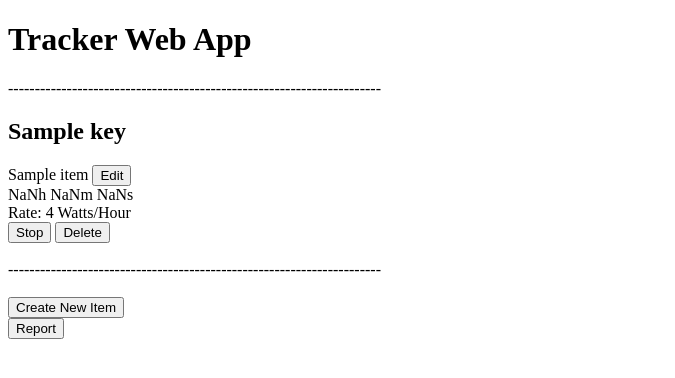
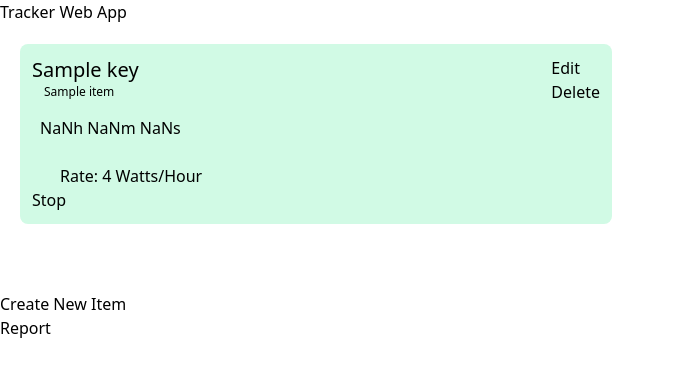
Before and after one commit to poonbing/Negco2, a Flask app: template app/templates/tracker/tracker.html in a window 1280 px wide. Shown: the top 378 px of the page, without its empty margins (0-675 px from the left). Run offline with Flask 3, Linux system fonts and the light colour scheme; the template is opened without the code that fills it: most values are stand-ins (such as "Sample title", 1, 10 or a date in 2020); parts of the project's set-up code (start-up, migrations or seed data) failed here and were passed over; some libraries are stand-ins or nearby versions.

Commit message:
ready to merge

```diff
--- a/app/models.py
+++ b/app/models.py
@@ -163,7 +163,7 @@ class SessionInfo(db.Model):
 
     id = db.Column(db.String(36), primary_key=True, nullable=False, unique=True)
     active_sessions = db.Column(
-        db.String(45), ForeignKey("session_tracker.user_id"), nullable=False
+        db.String(45), ForeignKey("users.user_id"), nullable=False
     )
     name = db.Column(db.String(45), nullable=False)
     item = db.Column(db.String(45), nullable=False)
--- a/app/templates/tracker/tracker.html
+++ b/app/templates/tracker/tracker.html
@@ -2,6 +2,7 @@
 <html>
 <head>
     <title>Tracker Web App</title>
+    <script src="https://cdn.tailwindcss.com"></script>
     <script>
         function startTimer(startTime, elementId) {
             if (startTime !== 'None') {
@@ -53,29 +54,35 @@
     </script>
 </head>
 <body>
+
     <h1>Tracker Web App</h1>
+    <div class="grid grid-cols-2 gap-4">
     {% for key in keylist %}
-    ----------------------------------------------------------------------
-    <div id="'trackercard">
-        <h2 id="key">{{ key.name }}</h2>
+        <div id="'trackercard" class="m-5 bg-emerald-100 rounded-lg">
+            <div class="m-3 flex justify-between">
                 <div>
-            {{ key.item }}
+                    <div class="text-xl"><h2 id="key">{{ key.name }}</h2></div>
+                    <div class="ml-3 text-xs">{{ key.item }} </div>
+                </div>
+                <div>
                     <button onclick=" toggleform('{{ key.name }}', '{{ key.name }}', '{{ key.item }}', '{{ key.rate }}', 'update' )"> Edit </button>
+                    <form action="/track" name="delete" id="delete" method="POST">
+                        <input type="text" id="index" name="index" style="display: none;" value="{{ key.name }}">
+                        <button name="delete" id="delete"> Delete </button>
+                    </form>
                 </div>
-        <form name="tracker" action="/track" method="POST">
+            </div>
+            <span id="timer-{{ key.name }}" class="ml-5"> 0h 0m 0s</span>
+            <form name="tracker" action="/track" method="POST" class="ml-10">
                 <input type="text" id="name" name="name" value="{{ key.name }}" style="display: none;">
-            <span id="timer-{{ key.name }}"> 0h 0m 0s</span>
+
                 <br>
                 <label for="rate">Rate: {{ key.rate }} Watts/Hour</label>
                 <input type="text" id="item" name="item" value="{{ key.item }}" style="display: none;">
                 <input type="text" id="rate" name="rate" value="{{ key.rate }}" style="display: none;">
                 <input type="text" id="key" name="key" value="{{ key.session_id }}" style="display: none;">
                 <br>
-            <button id="start_tracker" name="start_tracker" type="submit">Start</button>
-            <form action="/track" name="delete" id="delete" method="POST">
-                <input type="text" id="index" name="index" style="display: none;" value="{{ key.name }}">
-                <button name="delete" id="delete"> Delete </button>
-            </form>
+                <button id="start_tracker" name="start_tracker" type="submit" class="-ml-7 mb-3">Start</button>
             </form>
             <script>
                 var startTime = "{{ key.session_start }}";
@@ -83,9 +90,8 @@
                 startTimer(startTime, elementId);
             </script>
         </div>
-    <br>
     {% endfor %}
-    ----------------------------------------------------------------------
+    </div>
     <br><br>
     <button onclick="opendisplay('item_form', 'flex')"> Create New Item </button>
     <form name="report" action="/report" method="POST">
```
Lines whose indentation alone changed are shown as unchanged.
